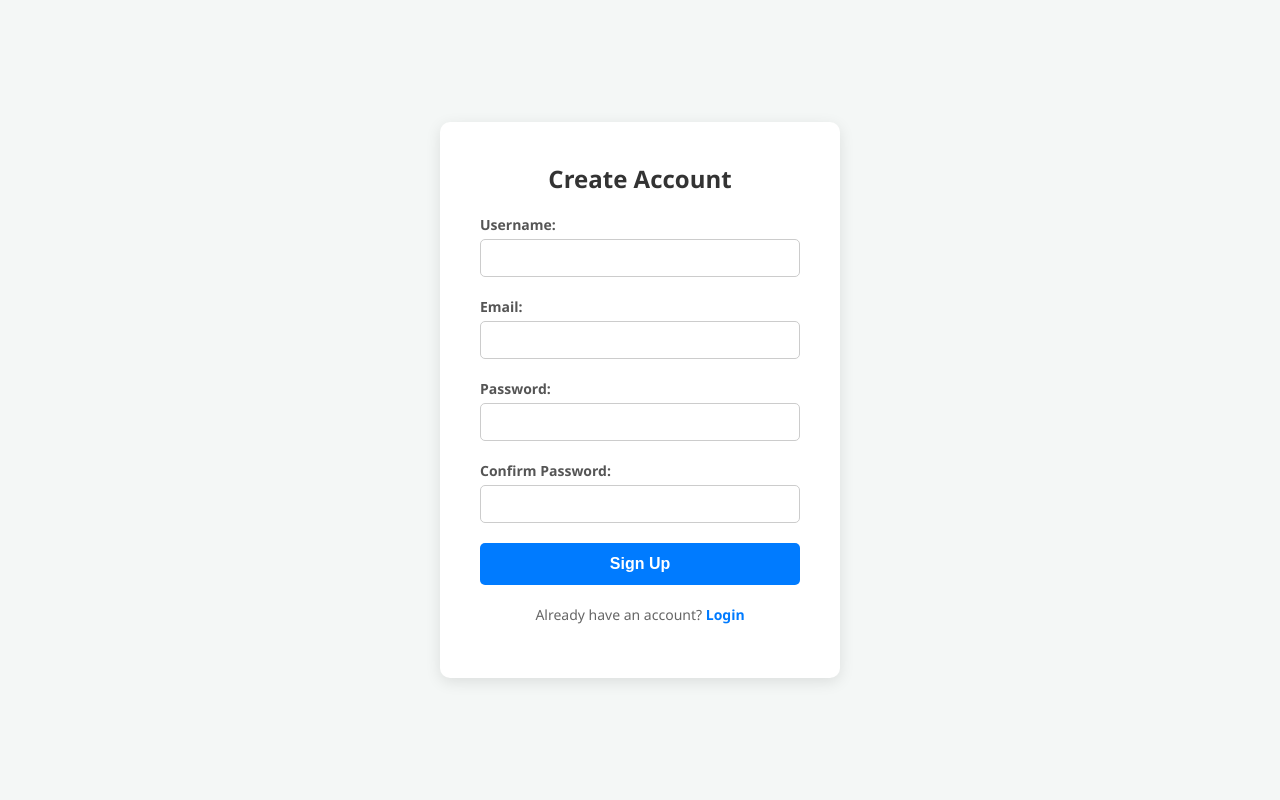
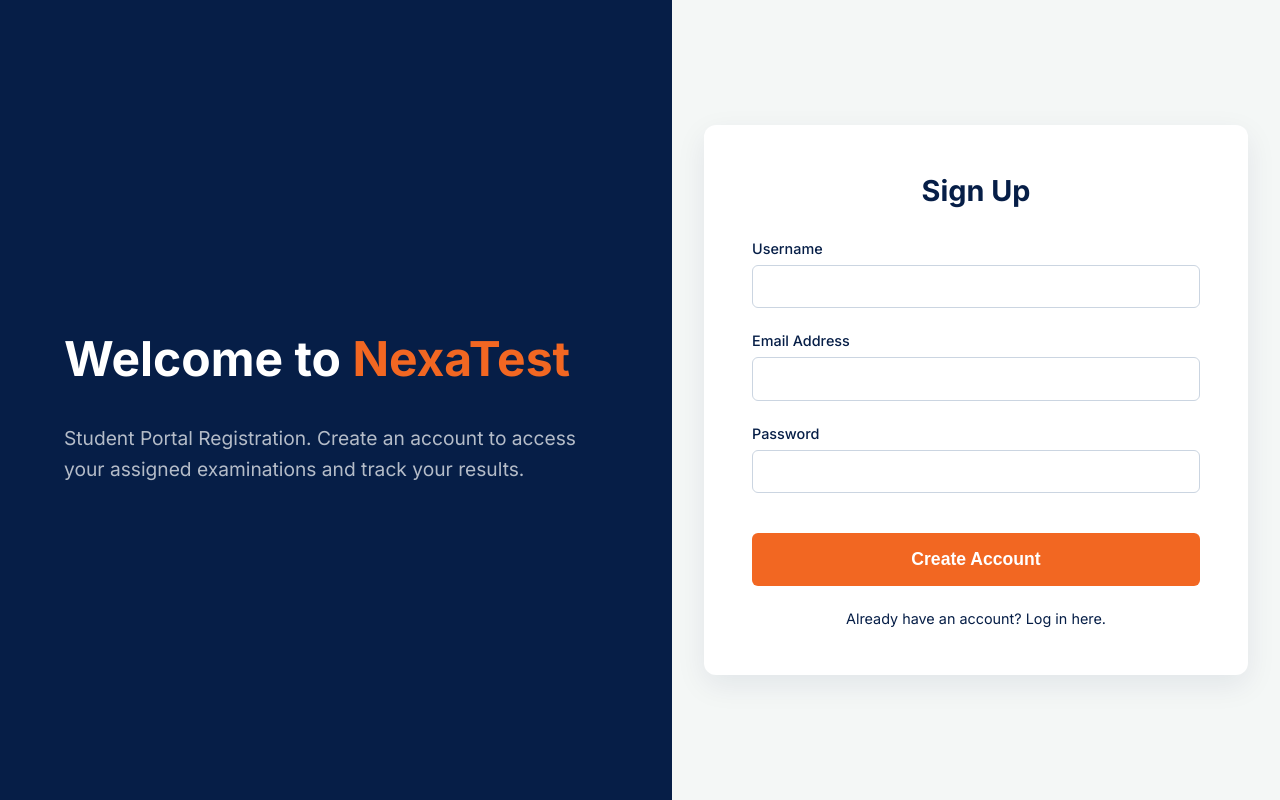
Before and after one commit to Saniya-S19/Online_exam_system, a Django app: page /signup/ in a window 1280 px wide. Run offline with Django 5.2, Linux system fonts and the light colour scheme.

Commit message:
enhanced signup

```diff
--- a/accounts/templates/signup.html
+++ b/accounts/templates/signup.html
@@ -1,144 +1,130 @@
 <!DOCTYPE html>
-<html>
+<html lang="en">
 <head>
-    <title>Signup</title>
+    <meta charset="UTF-8">
+    <meta name="viewport" content="width=device-width, initial-scale=1.0">
+    <title>Student Registration - NexaTest</title>
+    <link href="https://fonts.googleapis.com/css2?family=Inter:wght@400;500;600;700&display=swap" rel="stylesheet">
     <style>
         body {
-            font-family: 'Segoe UI', Tahoma, Geneva, Verdana, sans-serif;
+            margin: 0;
+            font-family: 'Inter', sans-serif;
+            display: flex;
+            height: 100vh;
             background-color: #f4f7f6;
-            display: flex;
-            justify-content: center;
-            align-items: center;
-            height: 100vh;
-            margin: 0;
         }
 
-        .signup-container {
-            background-color: #ffffff;
-            padding: 40px;
-            border-radius: 10px;
-            box-shadow: 0 4px 15px rgba(0, 0, 0, 0.1);
-            width: 100%;
-            max-width: 400px;
-            box-sizing: border-box;
+        /* LEFT SIDE - BRANDING */
+        .brand-panel {
+            flex: 1;
+            background-color: #061e47;
+            color: white;
+            display: flex;
+            flex-direction: column;
+            justify-content: center;
+            padding: 4rem;
         }
 
-        h2 {
-            text-align: center;
-            color: #333333;
-            margin-top: 0;
-            margin-bottom: 20px;
+        .brand-panel h1 { font-size: 3rem; margin-bottom: 1rem; }
+        .brand-panel h1 em { color: #F26722; font-style: normal; }
+        .brand-panel p { color: rgba(255,255,255,0.7); font-size: 1.2rem; line-height: 1.6; }
+
+        /* RIGHT SIDE - FORM */
+        .form-panel {
+            flex: 1;
+            display: flex;
+            align-items: center;
+            justify-content: center;
+            padding: 2rem;
         }
 
-        .messages p {
-            background-color: #f8d7da;
-            color: #721c24;
-            padding: 10px;
-            border-radius: 5px;
-            text-align: center;
-            font-size: 14px;
-            margin-bottom: 15px;
+        .signup-card {
+            background: white;
+            padding: 3rem;
+            border-radius: 12px;
+            box-shadow: 0 10px 30px rgba(6, 30, 71, 0.08);
+            width: 100%;
+            max-width: 450px;
         }
 
-        form {
-            display: flex;
-            flex-direction: column;
+        .signup-card h2 { color: #061e47; margin-top: 0; margin-bottom: 2rem; font-size: 1.8rem; text-align: center}
+
+        /* FORM ELEMENTS */
+        .form-group { margin-bottom: 1.5rem; }
+        .form-group label { display: block; margin-bottom: 0.5rem; color: #061e47; font-weight: 500; font-size: 0.9rem;}
+        .form-group input {
+            width: 100%;
+            padding: 0.8rem;
+            border: 1px solid #cbd5e1;
+            border-radius: 6px;
+            font-family: 'Inter', sans-serif;
+            box-sizing: border-box;
+            transition: border-color 0.2s;
         }
+        .form-group input:focus { outline: none; border-color: #F26722; }
 
-        label {
+        .btn-submit {
+            width: 100%;
+            background: #F26722;
+            color: white;
+            border: none;
+            padding: 1rem;
+            border-radius: 6px;
+            font-size: 1.1rem;
             font-weight: 600;
-            margin-bottom: 5px;
-            color: #555555;
-            font-size: 14px;
+            cursor: pointer;
+            transition: transform 0.2s, box-shadow 0.2s;
+            margin-top: 1rem;
         }
-
-        input[type="text"],
-        input[type="email"],
-        input[type="password"] {
-            padding: 10px 12px;
-            margin-bottom: 20px;
-            border: 1px solid #cccccc;
-            border-radius: 5px;
-            font-size: 14px;
-            transition: border-color 0.3s ease;
+        .btn-submit:hover {
+            transform: translateY(-2px);
+            box-shadow: 0 4px 12px rgba(242, 103, 34, 0.3);
         }
-
-        input[type="text"]:focus,
-        input[type="email"]:focus,
-        input[type="password"]:focus {
-            border-color: #007bff;
-            outline: none;
+        .login-link {
+            display: block;
+            text-align: center;
+            margin-top: 1.5rem;
+            color: #061e47;
+            text-decoration: none;
+            font-size: 0.9rem;
         }
-
-        button {
-            background-color: #007bff;
-            color: white;
-            padding: 12px;
-            border: none;
-            border-radius: 5px;
-            font-size: 16px;
-            font-weight: bold;
-            cursor: pointer;
-            transition: background-color 0.3s ease;
-        }
-
-        button:hover {
-            background-color: #0056b3;
-        }
-
-        .login-link {
-            text-align: center;
-            margin-top: 20px;
-            font-size: 14px;
-            color: #666666;
-        }
-
-        .login-link a {
-            color: #007bff;
-            text-decoration: none;
-            font-weight: 600;
-        }
-
-        .login-link a:hover {
-            text-decoration: underline;
-        }
+        .login-link:hover { text-decoration: underline; color: #F26722; }
     </style>
 </head>
 <body>
 
-    <div class="signup-container">
-        <h2>Create Account</h2>
+    <div class="brand-panel">
+        <h1>Welcome to <em>NexaTest</em></h1>
+        <p>Student Portal Registration. Create an account to access your assigned examinations and track your results.</p>
+    </div>
 
-        <div class="messages">
-            {% if messages %}
-                {% for message in messages %}
-                    <p>{{ message }}</p>
-                {% endfor %}
-            {% endif %}
-        </div>
+    <div class="form-panel">
+        <div class="signup-card">
+            <h2>Sign Up</h2>
 
             <form method="POST">
                 {% csrf_token %}
 
-            <label>Username:</label>
+                <div class="form-group">
+                    <label>Username</label>
                     <input type="text" name="username" required>
+                </div>
 
-            <label>Email:</label>
+                <div class="form-group">
+                    <label>Email Address</label>
                     <input type="email" name="email" required>
+                </div>
 
-            <label>Password:</label>
+                <div class="form-group">
+                    <label>Password</label>
                     <input type="password" name="password" required>
+                </div>
 
-            <label>Confirm Password:</label>
-            <input type="password" name="confirm_password" required>
-
-            <button type="submit">Sign Up</button>
+                <button type="submit" class="btn-submit">Create Account</button>
             </form>
 
-        <p class="login-link">
-            Already have an account?
-            <a href="{% url 'login' %}">Login</a>
-        </p>
+            <a href="{% url 'login' %}" class="login-link">Already have an account? Log in here.</a>
+        </div>
     </div>
 
 </body>
--- a/accounts/views.py
+++ b/accounts/views.py
@@ -1,12 +1,15 @@
 import csv
 from django.http import HttpResponse
 from django.shortcuts import render, redirect, get_object_or_404
-from django.contrib.auth import authenticate, login, logout, views
+from django.contrib.auth import authenticate, login, logout
 from django.contrib.auth.models import User
 from django.contrib import messages
 from django.contrib.auth.decorators import login_required, user_passes_test
 from .models import Course , Question , Result
 from .forms import CourseForm, QuestionForm
+from django.contrib.auth import get_user_model
+
+User = get_user_model()
 
 def home(request):
     if request.user.is_authenticated:
@@ -15,26 +18,26 @@ def home(request):
 
 def signup(request):
     if request.method == 'POST':
-        username = request.POST['username']
-        email = request.POST['email']
-        password = request.POST['password']
-        confirm_password = request.POST['confirm_password']
+        username = request.POST.get('username')
+        email = request.POST.get('email')
+        password = request.POST.get('password')
 
-        if password != confirm_password:
-            messages.error(request, 'Passwords do not match!')
+        try:
+            # Create the user securely
+            user = User.objects.create_user(username=username, email=email, password=password)
+
+            # Everyone who uses this form is strictly a student
+            user.is_teacher = False
+            user.is_student = True
+            user.save()
+
+            messages.success(request, 'Student account created! Please log in.')
+            return redirect('login')
+
+        except Exception as e:
+            messages.error(request, 'That username is already taken. Please try another one.')
             return redirect('signup')
 
-        if User.objects.filter(username=username).exists():
-            messages.error(request, 'Username already exists!')
-            return redirect('signup')
-
-        if User.objects.filter(email=email).exists():
-            messages.error(request, 'Email already exists!')
-            return redirect('signup')
-
-        user = User.objects.create_user(username=username, email=email, password=password)
-        messages.success(request, 'Account created successfully!')
-        return redirect('login')
     return render(request, 'signup.html')
 
 def user_login(request):
@@ -255,6 +258,7 @@ def add_question(request, course_id):
 
     context = {'form': form, 'course': course}
     return render(request, 'add_question.html', context)
+
 @login_required(login_url='login')
 @user_passes_test(is_teacher, login_url='dashboard')
 def export_results_csv(request):
@@ -272,36 +276,36 @@ def export_results_csv(request):
     return response
 
 
-def manage_students(request, course_id):
-    # 1. Fetch the specific course
-    course = get_object_or_404(Course, id=course_id)
+# def manage_students(request, course_id):
+#     # 1. Fetch the specific course
+#     course = get_object_or_404(Course, id=course_id)
 
-    # 2. Security Check: Prevent other teachers from editing this roster
-    if course.teacher != request.user:
-        return redirect('teacher_dashboard')
+#     # 2. Security Check: Prevent other teachers from editing this roster
+#     if course.teacher != request.user:
+#         return redirect('teacher_dashboard')
 
-    # 3. Handle the form submission when the teacher clicks "Save"
-    if request.method == 'POST':
-        # Get the list of selected student IDs from the HTML form checkboxes
-        student_ids = request.POST.getlist('students')
+#     # 3. Handle the form submission when the teacher clicks "Save"
+#     if request.method == 'POST':
+#         # Get the list of selected student IDs from the HTML form checkboxes
+#         student_ids = request.POST.getlist('students')
 
-        # Django's .set() magic updates the ManyToMany database field instantly
-        course.enrolled_students.set(student_ids)
+#         # Django's .set() magic updates the ManyToMany database field instantly
+#         course.enrolled_students.set(student_ids)
 
-        return redirect('teacher_dashboard')
+#         return redirect('teacher_dashboard')
 
-    # 4. If loading the page normally, get all students to display in the list
-    # (Filtering out superusers/admins so teachers only see actual students)
-    all_students = User.objects.filter(is_superuser=False)
+#     # 4. If loading the page normally, get all students to display in the list
+#     # (Filtering out superusers/admins so teachers only see actual students)
+#     all_students = User.objects.filter(is_superuser=False)
 
-    context = {
-        'course': course,
-        'all_students': all_students,
-        # We pass this so the HTML template knows which checkboxes to pre-check
-        'enrolled_ids': course.enrolled_students.values_list('id', flat=True)
-    }
+#     context = {
+#         'course': course,
+#         'all_students': all_students,
+#         # We pass this so the HTML template knows which checkboxes to pre-check
+#         'enrolled_ids': course.enrolled_students.values_list('id', flat=True)
+#     }
 
-    return render(request, 'manage_students.html', context)
+#     return render(request, 'manage_students.html', context)
 
 
 
@@ -318,4 +322,30 @@ def course_questions(request, course_id):
     })
 
 def export_results_csv(request, course_id=None):
+
     return HttpResponse("CSV Export feature coming tomorrow!")
+
+
+def manage_students(request, course_id):
+    course = get_object_or_404(Course, id=course_id)
+
+    # Security check: only the teacher can manage their course
+    if course.teacher != request.user:
+        return redirect('teacher_dashboard')
+
+    # Fetch all students (You might need to adjust this filter if you have a specific 'is_student' flag)
+    students = User.objects.exclude(is_superuser=True).exclude(id=request.user.id)
+
+    if request.method == 'POST':
+        # Get the list of IDs for every checkbox the teacher clicked
+        selected_student_ids = request.POST.getlist('students')
+
+        # Django's .set() magic automatically updates the Many-to-Many database table!
+        course.enrolled_students.set(selected_student_ids)
+
+        return redirect('teacher_dashboard')
+
+    return render(request, 'manage_students.html', {
+        'course': course,
+        'students': students
+    })
```
Also changed, not shown: accounts/templates/manage_students.html (+44 -66 lines). Lines whose indentation alone changed are shown as unchanged.
